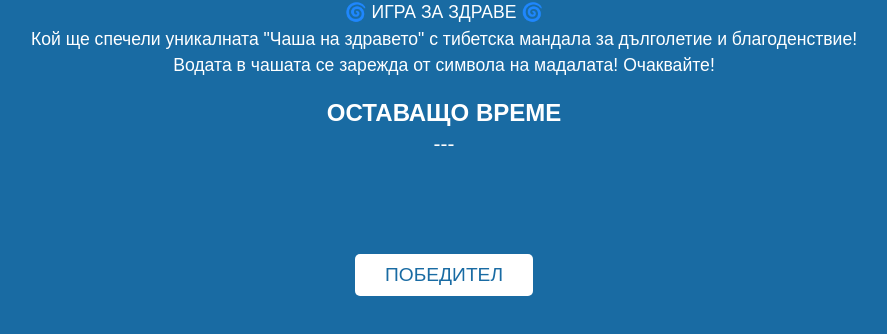
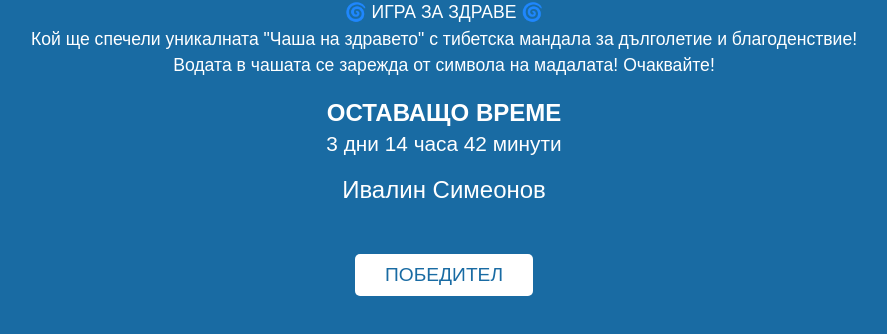
Before and after one commit to dsdiessgmail/SupertombolaTVS, a plain HTML site: page index.html in a window 1280 px wide. Shown: the part 140-474 px from the top of the page, without its empty margins (196-1083 px from the left). Drawn offline with Linux system fonts and the light colour scheme; a web font is replaced by a local one.

Commit message:
Update index.html

```diff
--- a/index.html
+++ b/index.html
@@ -158,4 +158,16 @@ function обновиТаймера() {
     }
 
     const дни = Math.floor(разлика / (1000*60*60*24));
-    const часове = Math.floor((разлика / (
+    const часове = Math.floor((разлика / (1000*60*60)) % 24);
+    const минути = Math.floor((разлика / (1000*60)) % 60);
+
+    таймерDiv.innerHTML = `${дни} дни ${часове} часа ${минути} минути`;
+}
+
+// Таймер
+let countdown = setInterval(обновиТаймера,1000);
+обновиТаймера();
+</script>
+
+</body>
+</html>
```
